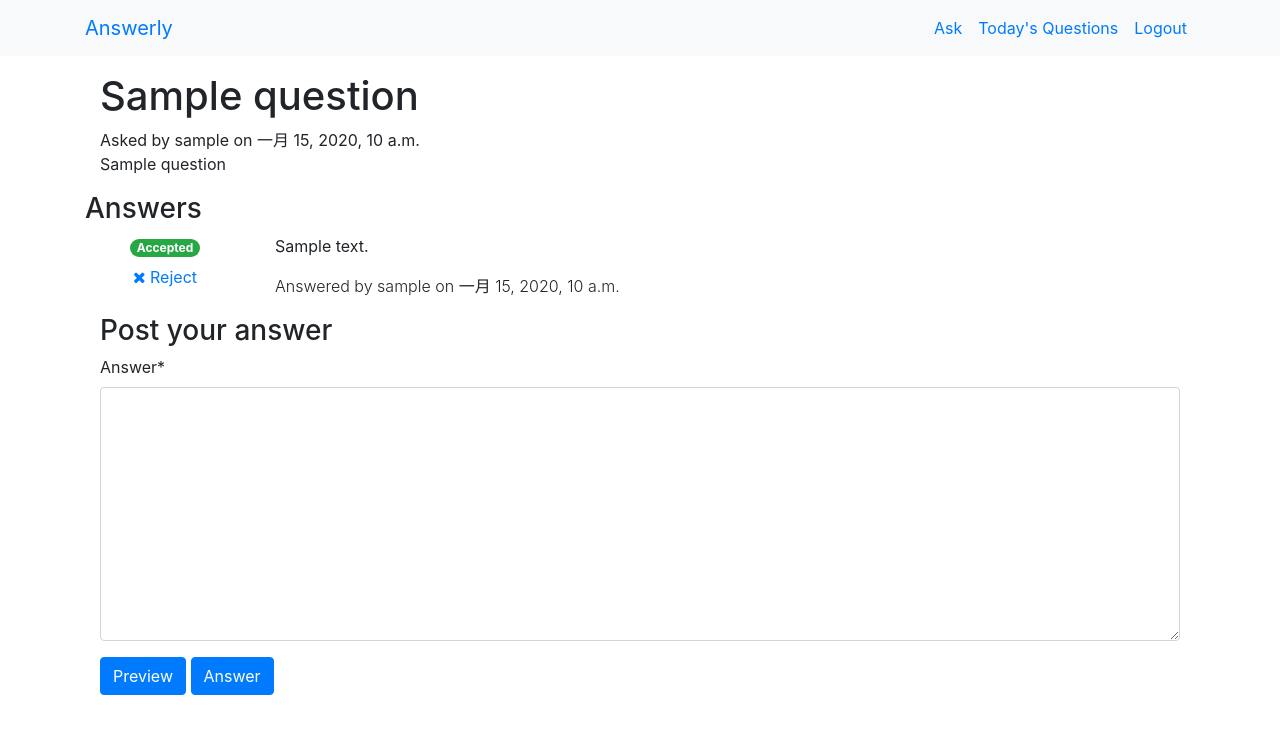
After one commit to jeeryqi/answerly, a Django app: page /q/1 in a window 1280 px wide. The commit adds this page. Shown: the top 734 px of the page. Run offline with Django 3.2, Linux system fonts and the light colour scheme; a user stored in the database is signed in; tables that the repository leaves empty hold one stand-in row (values such as "Sample post"); some libraries are stand-ins or nearby versions.

Commit message:
answerly

```diff
--- a/config/settings.py
+++ b/config/settings.py
@@ -134,3 +134,7 @@ MARKDOWNIFY_WHITELIST_TAGS = [
 ]
 
 CRISPY_TEMPLATE_PACK = 'bootstrap4'
+
+LOGIN_URL = 'user:login'
+LOGIN_REDIRECT_URL = 'questions:index'
+LOGOUT_REDIRECT_URL = 'questions:index'
--- a/config/urls.py
+++ b/config/urls.py
@@ -18,5 +18,6 @@ from django.urls import path, include
 
 urlpatterns = [
     path('', include('qanda.urls')),
+    path('user/', include('user.urls')),
     path('admin/', admin.site.urls),
 ]
--- a/qanda/forms.py
+++ b/qanda/forms.py
@@ -1,7 +1,7 @@
 from django import forms
 from django.contrib.auth import get_user_model
 
-from .models import Question
+from .models import Question, Answer
 
 
 class QuestionForm(forms.ModelForm):
@@ -14,3 +14,31 @@ class QuestionForm(forms.ModelForm):
     class Meta:
         model = Question
         fields = ('title', 'question', 'user',)
+
+
+class AnswerForm(forms.ModelForm):
+    user = forms.ModelChoiceField(
+        widget=forms.HiddenInput,
+        queryset=get_user_model().objects.all(),
+        disabled=True,
+    )
+    question = forms.ModelChoiceField(
+        widget=forms.HiddenInput,
+        queryset=Question.objects.all(),
+        disabled=True,
+    )
+
+    class Meta:
+        model = Answer
+        fields = ['answer', 'user', 'question']
+
+
+class AnswerAcceptanceForm(forms.ModelForm):
+    accepted = forms.BooleanField(
+        widget=forms.HiddenInput,
+        required=False,
+    )
+
+    class Meta:
+        model = Answer
+        fields = ['accepted']
--- a/qanda/models.py
+++ b/qanda/models.py
@@ -15,7 +15,7 @@ class Question(models.Model):
         return self.title
 
     def get_absolute_url(self):
-        return reverse('questions:question_detail', kwargs={'pk': self.id})
+        return reverse('qanda:question_detail', kwargs={'pk': self.id})
 
     def can_accept_answers(self, user):
         return user == self.user
--- /dev/null
+++ b/qanda/templates/qanda/common/display_question.html
@@ -0,0 +1,10 @@
+{% load markdownify %}
+<div class="question">
+    <div class="meta col-sm-12">
+        <h1>{{ question.title }}</h1>
+        Asked by {{ question.user }} on {{ question.created }}
+    </div>
+    <div class="body col-sm-12">
+        {{ question.question|markdownify }}
+    </div>
+</div>
--- /dev/null
+++ b/qanda/templates/qanda/common/list_answers.html
@@ -0,0 +1,40 @@
+{% load markdownify %}
+<h3>Answers</h3>
+<ul class="list-unstyled answers">
+    {% for answer in question.answer_set.all %}
+        <li class="answer row">
+            <div class="col-sm-3 col-md-2 text-center">
+                {% if answer.accepted %}
+                    <span class="badge badge-pill badge-success">Accepted</span>
+                {% endif %}
+                {% if answer.accepted and reject_form %}
+                    <form method="post" action="{% url "qanda:update_answer_acceptance" pk=answer.id %}">
+                        {% csrf_token %}
+                        {{ reject_form }}
+                        <button type="submit" class="btn btn-link">
+                            <i class="fa fa-times" aria-hidden="true"></i>
+                            Reject
+                        </button>
+                    </form>
+                {% elif accept_form %}
+                    <form method="post" action="{% url "qanda:update_answer_acceptance" pk=answer.id %}">
+                        {% csrf_token %}
+                        {{ accept_form }}
+                        <button type="submit" class="btn btn-link" title="Accept answer">
+                            <i class="fa fa-check-circle" aria-hidden="true"></i>
+                            Accept
+                        </button>
+                    </form>
+                {% endif %}
+            </div>
+            <div class="col-sm-9 col-md-10">
+                <div class="body">{{ answer.answer|markdownify }}</div>
+                <div class="meta font-weight-light">
+                    Answered by {{ answer.user }} on {{ answer.created }}
+                </div>
+            </div>
+        </li>
+    {% empty %}
+        <li class="answer">No answers yet!</li>
+    {% endfor %}
+</ul>
--- /dev/null
+++ b/qanda/templates/qanda/common/post_answer.html
@@ -0,0 +1,10 @@
+{% load crispy_forms_tags %}
+<div class="col-sm-12">
+    <h3>Post your answer</h3>
+    <form method="post" action="{% url "qanda:answer_question" pk=question.id %}">
+        {{ answer_form | crispy }}
+        {% csrf_token %}
+        <button class="btn btn-primary" type="submit" name="action" value="PREVIEW">Preview</button>
+        <button class="btn btn-primary" type="submit" name="action" value="SAVE">Answer</button>
+    </form>
+</div>
--- /dev/null
+++ b/qanda/templates/qanda/question_detail.html
@@ -0,0 +1,11 @@
+{% extends "base.html" %}
+{% block title %}{{ question.title }} - {{ block.super }}{% endblock %}
+{% block body %}
+    {% include "qanda/common/display_question.html" %}
+    {% include "qanda/common/list_answers.html" %}
+    {% if user.is_authenticated %}
+        {% include "qanda/common/post_answer.html" %}
+    {% else %}
+        <div>Login to post answers.</div>
+    {% endif %}
+{% endblock %}
--- a/qanda/urls.py
+++ b/qanda/urls.py
@@ -4,5 +4,10 @@ from . import views
 
 app_name = 'qanda'
 urlpatterns = [
+    path('', views.TodayQuestionList.as_view(), name='index'),
     path('ask/', views.AskQuestionView.as_view(), name='ask'),
+    path('q/<int:pk>', views.QuestionDetailView.as_view(), name='question_detail'),
+    path('q/<int:pk>/answer/', views.CreateAnswerView.as_view(), name='answer_question'),
+    path('a/<int:pk>/accept/', views.UpdateAnswerAcceptance.as_view(), name='update_answer_acceptance'),
+    path('daily/<int:year>/<int:month>/<int:day>/', views.DailyQuestionList.as_view(), name='daily_questions'),
 ]
--- a/qanda/views.py
+++ b/qanda/views.py
@@ -1,10 +1,12 @@
 from django.shortcuts import render
+from django.urls import reverse
 from django.contrib.auth.mixins import LoginRequiredMixin
-from django.views.generic import CreateView
-from django.http import HttpResponseBadRequest
+from django.utils import timezone
+from django.views.generic import CreateView, DetailView, UpdateView, DayArchiveView, RedirectView
+from django.http import HttpResponseBadRequest, HttpResponseRedirect
 
-from .forms import QuestionForm
-from .models import Question
+from .forms import QuestionForm, AnswerForm, AnswerAcceptanceForm
+from .models import Question, Answer
 
 
 # Create your views here.
@@ -28,3 +30,87 @@ class AskQuestionView(LoginRequiredMixin, CreateView):
             ctx = self.get_context_data(preview=preview)
             return self.render_to_response(context=ctx)
         return HttpResponseBadRequest
+
+
+class QuestionDetailView(DetailView):
+    model = Question
+
+    ACCEPT_FORM = AnswerAcceptanceForm(initial={'accepted': True})
+    REJECT_FORM = AnswerAcceptanceForm(initial={'accepted': False})
+
+    def get_context_data(self, **kwargs):
+        ctx = super().get_context_data(**kwargs)
+        ctx.update(
+            {
+                'answer_form': AnswerForm(initial={
+                    'user': self.request.user.id,
+                    'question': self.object.id,
+                })
+            }
+        )
+        if self.object.can_accept_answers(self.request.user):
+            ctx.update({
+                'accept_form': self.ACCEPT_FORM,
+                'reject_form': self.REJECT_FORM,
+            })
+        return ctx
+
+
+class CreateAnswerView(LoginRequiredMixin, CreateView):
+    form_class = AnswerForm
+    template_name = 'qanda/common/create_answer.html'
+
+    def get_initial(self):
+        return {
+            'question': self.get_question().id,
+            'user': self.request.user.id,
+        }
+
+    def get_context_data(self, **kwargs):
+        return super().get_context_data(question=self.get_question(), **kwargs)
+
+    def get_success_url(self):
+        return self.object.question.get_absolute_url()
+
+    def form_valid(self, form):
+        action = self.request.POST.get('action')
+        if action == 'SAVE':
+            return super().form_valid(form)
+        elif action == 'PREVIEW':
+            ctx = self.get_context_data(preview=form.cleaned_data['answer'])
+            return self.render_to_response(context=ctx)
+        return HttpResponseBadRequest()
+
+    def get_question(self):
+        return Question.objects.get(pk=self.kwargs['pk'])
+
+
+class UpdateAnswerAcceptance(LoginRequiredMixin, UpdateView):
+    form_class = AnswerAcceptanceForm
+    queryset = Answer.objects.all()
+
+    def get_success_url(self):
+        return self.object.question.get_absolute_url()
+
+    def form_valid(self, form):
+        return HttpResponseRedirect(redirect_to=self.object.question.get_absolute_url())
+
+
+class DailyQuestionList(DayArchiveView):
+    queryset = Question.objects.all()
+    date_field = 'created'
+    month_format = '%m'
+    allow_empty = True
+
+
+class TodayQuestionList(RedirectView):
+    def get_redirect_url(self, *args, **kwargs):
+        today = timezone.now()
+        return reverse(
+            'qanda:daily_questions',
+            kwargs={
+                'day': today.day,
+                'month': today.month,
+                'year': today.year,
+            }
+        )
--- a/templates/base.html
+++ b/templates/base.html
@@ -12,10 +12,30 @@
     <link rel="stylesheet" href="{% static "css/base.css" %}">
 </head>
 <body>
-<nav class="navbar navbar-expand-lg bg-light">
+<nav class="navbar navbar-expand-lg  bg-light">
     <div class="container">
         <a class="navbar-brand" href="/">Answerly</a>
         <ul class="navbar-nav">
+            <li class="nav-item">
+                <a class="nav-link" href="{% url "qanda:ask" %}">Ask</a>
+            </li>
+            <li class="nav-item">
+                <a class="nav-link" href="{% url "qanda:index" %}">
+                    Today's Questions
+                </a>
+            </li>
+            {% if user.is_authenticated %}
+                <li class="nav-item">
+                    <a class="nav-link" href="{% url "user:logout" %}">Logout</a>
+                </li>
+            {% else %}
+                <li class="nav-item">
+                    <a class="nav-link" href="{% url "user:login" %}">Login</a>
+                </li>
+                <li class="nav-item">
+                    <a class="nav-link" href="{% url "user:register" %}">Register</a>
+                </li>
+            {% endif %}
         </ul>
     </div>
 </nav>
--- /dev/null
+++ b/user/urls.py
@@ -0,0 +1,11 @@
+from django.urls import path
+from django.contrib.auth import views as auth_views
+
+from . import views
+
+app_name = 'user'
+urlpatterns = [
+    path('login', auth_views.LoginView.as_view(), name='login'),
+    path('logout', auth_views.LogoutView.as_view(), name='logout'),
+    path('register', views.RegisterView.as_view(), name='register'),
+]
```
Also changed, not shown: qanda/templates/qanda/common/create_answer.html (added, +14 -0 lines), qanda/templates/qanda/question_archive_day.html (added, +34 -0 lines), user/templates/registration/login.html (added, +13 -0 lines), user/templates/user/register.html (added, +14 -0 lines), user/views.py (+7 -0 lines).
